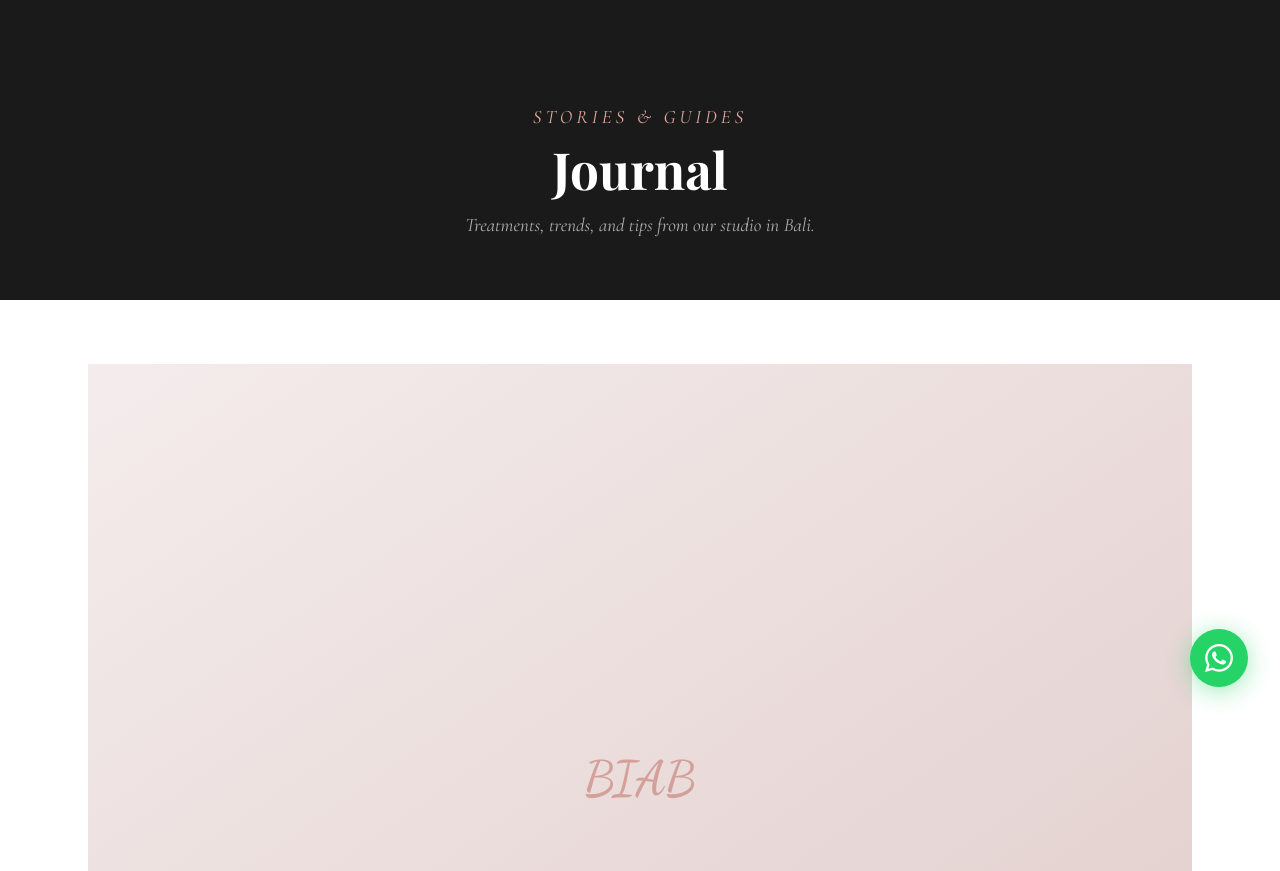
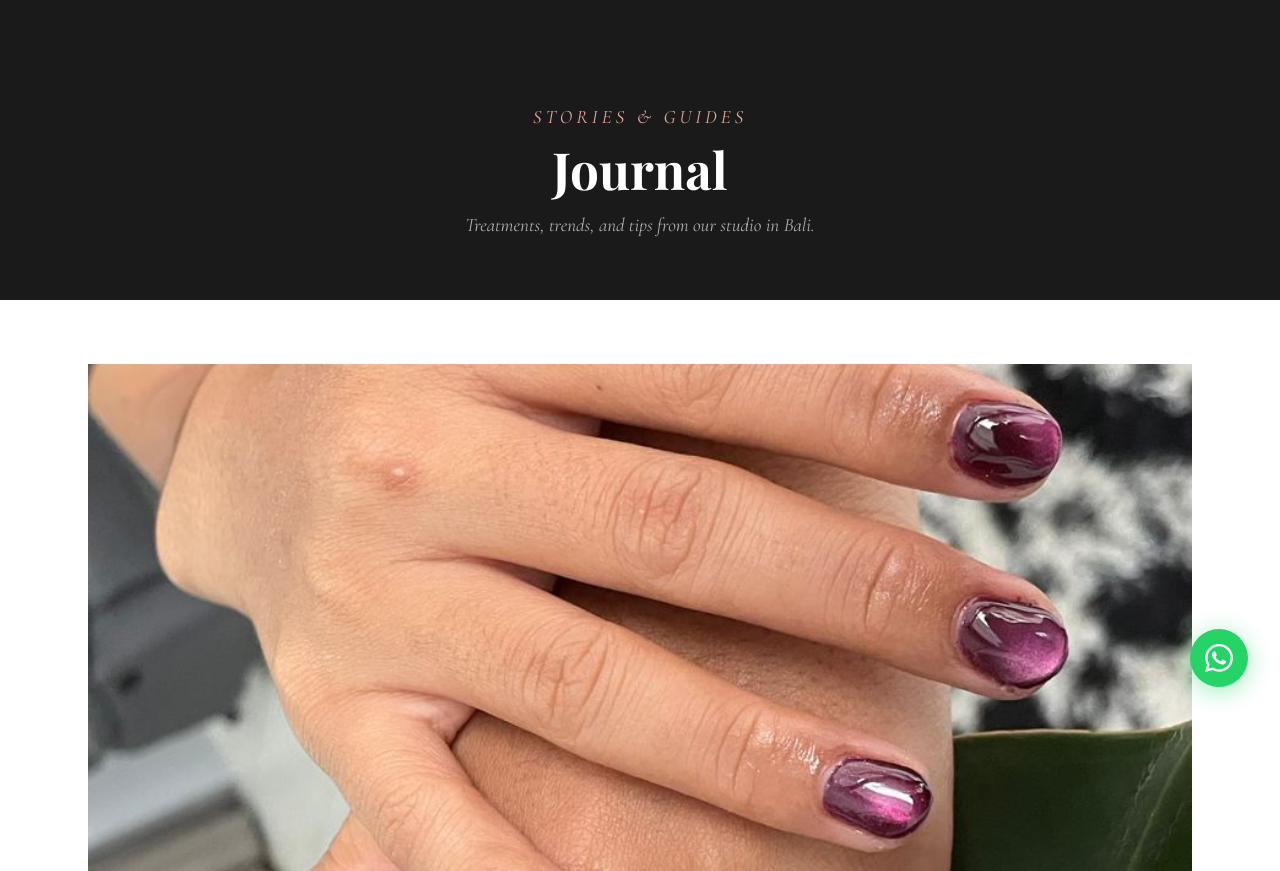
Before and after one commit to Sivvonhub/lollygagss-website, a website: page journal.html in a window 1280 px wide. Shown: the part 81-952 px from the top of the page. Drawn offline with nearby package versions, Linux system fonts and the light colour scheme; no server answers; a script that the page names is missing.

Commit message:
Add files via upload

```diff
--- a/journal.html
+++ b/journal.html
@@ -982,8 +982,10 @@
       <!-- ▼▼▼ POST CARDS — add new posts below this line ▼▼▼ -->
 
       <a class="journal-card" href="/journal/biab-bali.html">
-        <div class="journal-card-image">
-          <span>BIAB</span>
+        <div class="journal-card-image" style="background:none; overflow:hidden;">
+          <img src="/images/journal/biab-cover.jpg"
+               alt="Nail work by Lollygagss Studio Bali"
+               style="width:100%; height:100%; object-fit:cover; object-position:center; display:block;">
         </div>
         <div class="journal-card-meta">
           <span data-en="Treatments · 6 min read" data-id="Perawatan · 6 min baca">Treatments · 6 min read</span>
```
